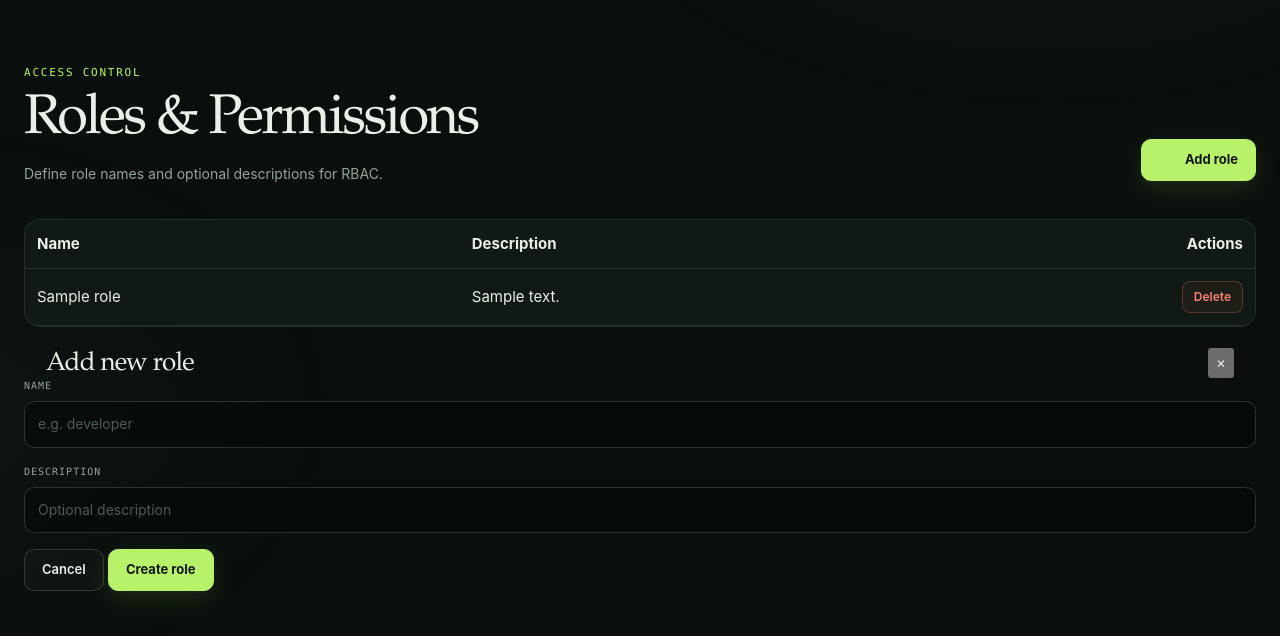
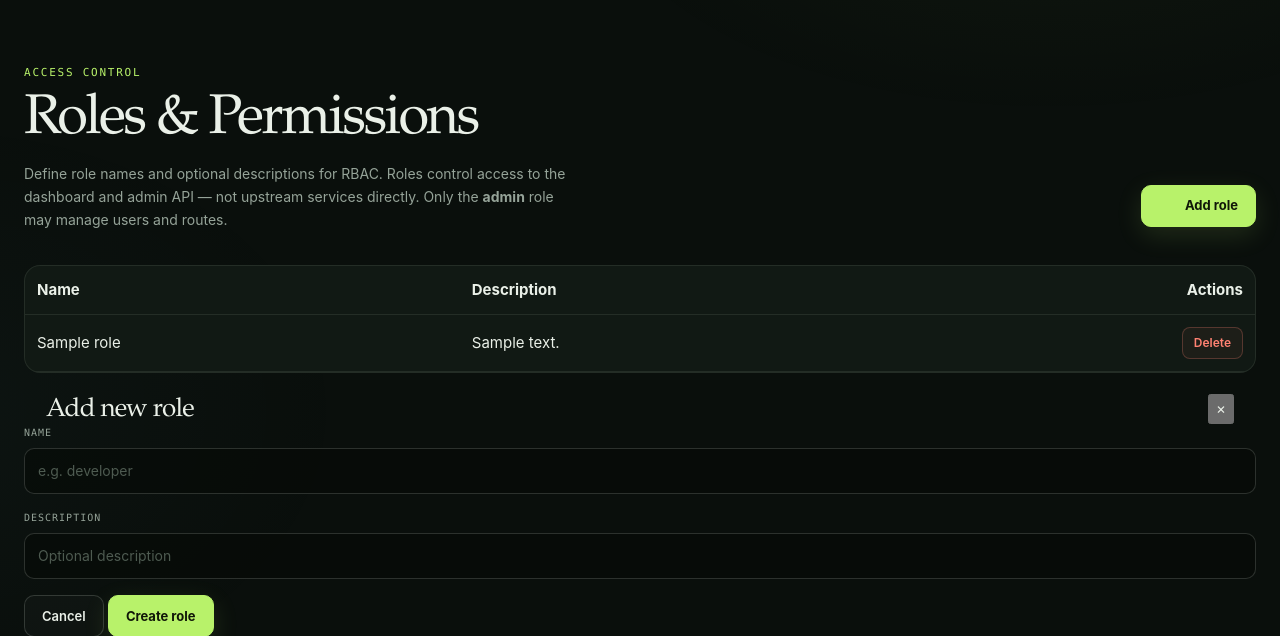
Before and after one commit to patpadgett/warden, a Python web app: template warden/templates/roles.html in a window 1280 px wide. Shown: the part 69-705 px from the top of the page. Run offline with Jinja, Linux system fonts and the light colour scheme; the template is opened without the code that fills it: most values are stand-ins (such as "Sample title", 1, 10 or a date in 2020).

Commit message:
Documentation audit incorporated: multi-user/RBAC contradiction fixed (README + UI); roles purpose explained; audit/export endpoint included; UI helper text added to backup_codes/users/roles templates; no omissions or scratch notes

```diff
--- a/warden/templates/backup_codes.html
+++ b/warden/templates/backup_codes.html
@@ -1,6 +1,7 @@
 {% extends "base.html" %}
 {% block content %}
 <h2>Backup Codes</h2>
+<p class="help">One-time recovery codes for lost passkeys. Each code can be used once to log in via <code>/auth/login/backup</code>. Only admin users can generate new codes.</p>
 {% if codes %}
 <table>
   <thead><tr><th>ID</th><th>Created At</th><th>Used At</th></tr></thead>
--- a/warden/templates/roles.html
+++ b/warden/templates/roles.html
@@ -5,7 +5,7 @@
   <div>
     <p class="eyebrow">Access Control</p>
     <h1>Roles & Permissions</h1>
-    <p class="subhead">Define role names and optional descriptions for RBAC.</p>
+    <p class="subhead">Define role names and optional descriptions for RBAC. Roles control access to the dashboard and admin API — not upstream services directly. Only the <strong>admin</strong> role may manage users and routes.</p>
   </div>
   <div class="page-actions">
     <button class="btn btn-primary" id="add-role" type="button">
--- a/warden/templates/users.html
+++ b/warden/templates/users.html
@@ -5,7 +5,7 @@
   <div>
     <p class="eyebrow">Access Control</p>
     <h1>Who holds the keys.</h1>
-    <p class="subhead">Manage administrators and users. Every user must register at least one passkey to gain access to the door.</p>
+    <p class="subhead">Manage administrators and users. Every user must register at least one passkey to gain access to the door. Only users with the <strong>admin</strong> role can create users, manage roles, or edit routes.</p>
   </div>
   <div class="page-actions">
     <button class="btn btn-primary" id="add-user" type="button">
```
Also changed, not shown: README.md.
